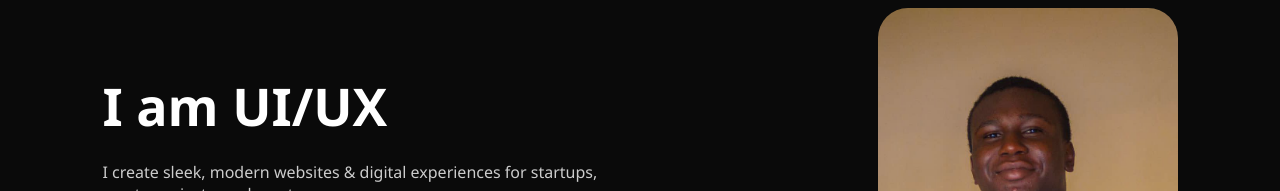
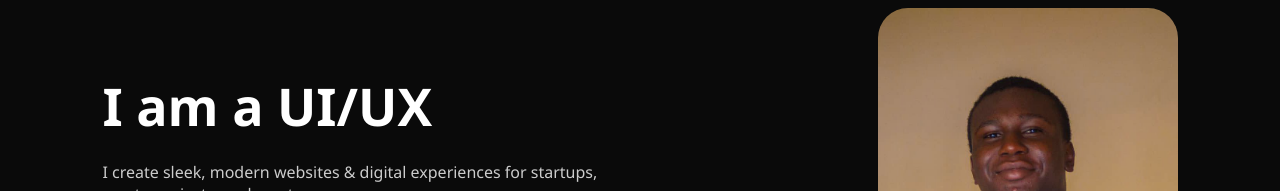
Before and after one commit to Emmy-Web1/Portfolio1.0, a plain HTML site: page index.html in a window 1280 px wide. Shown: the part 148-339 px from the top of the page. Drawn offline with Linux system fonts and the light colour scheme.

```diff
--- a/index.html
+++ b/index.html
@@ -23,7 +23,7 @@
   <!-- HERO -->
   <section class="hero" id="about">
     <div class="hero-text">
-      <h1>I am <span id="typewriter"></span></h1>
+      <h1>I am a <span id="typewriter"></span></h1>
       <p>I create sleek, modern websites & digital experiences for startups, crypto projects, and creator.</p>
       <a href="#portfolio" class="btn">See My Work</a>
     </div>
@@ -92,6 +92,7 @@
     <h2>Contact Me</h2>
     <p>Email: Emmydev6@email.com</p>
     <p>Phone: +234 9135851041</p>
+    a
   </section>
 
   <footer>
@@ -100,4 +101,5 @@
 
   <script src="script.js"></script>
 </body>
+
 </html>
```
